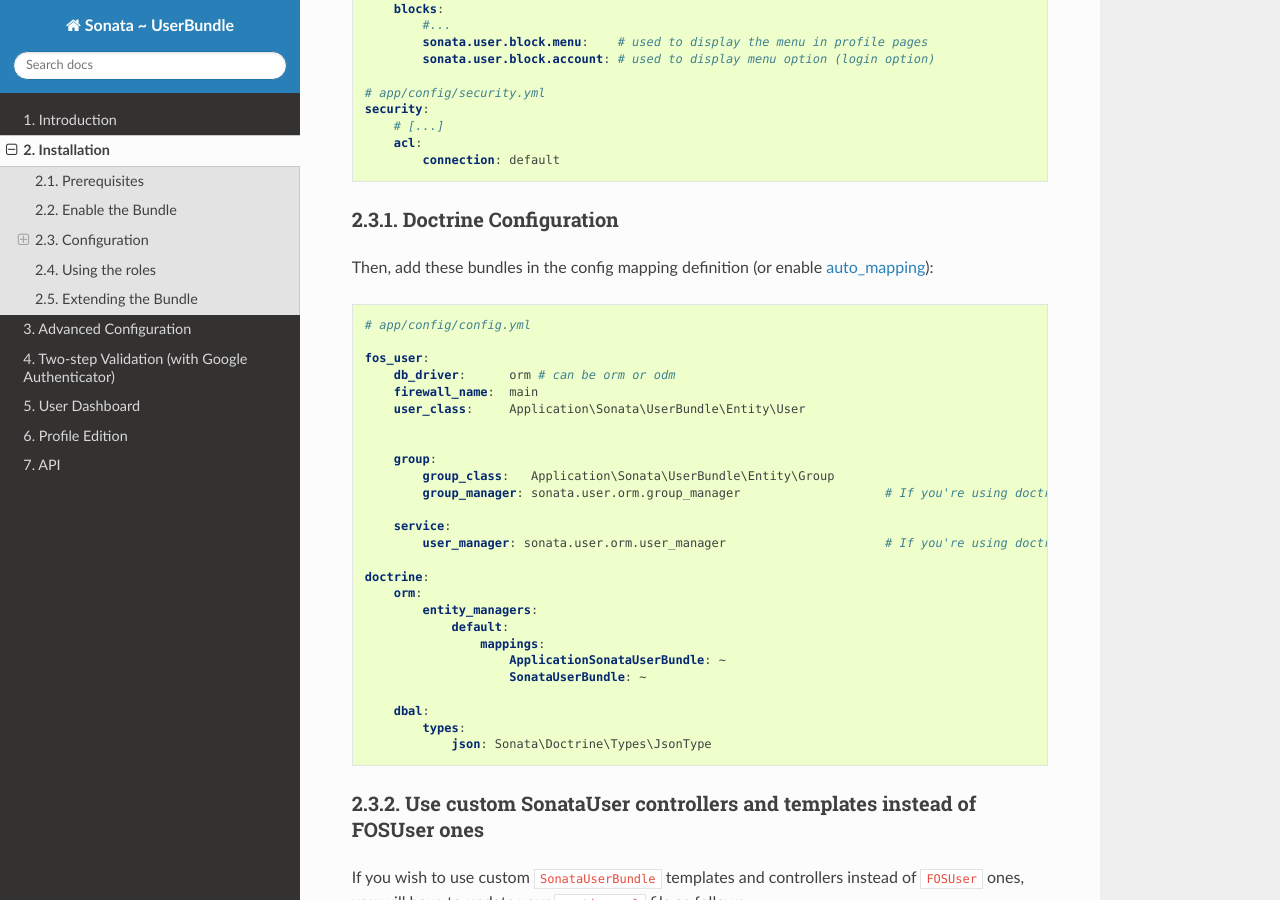
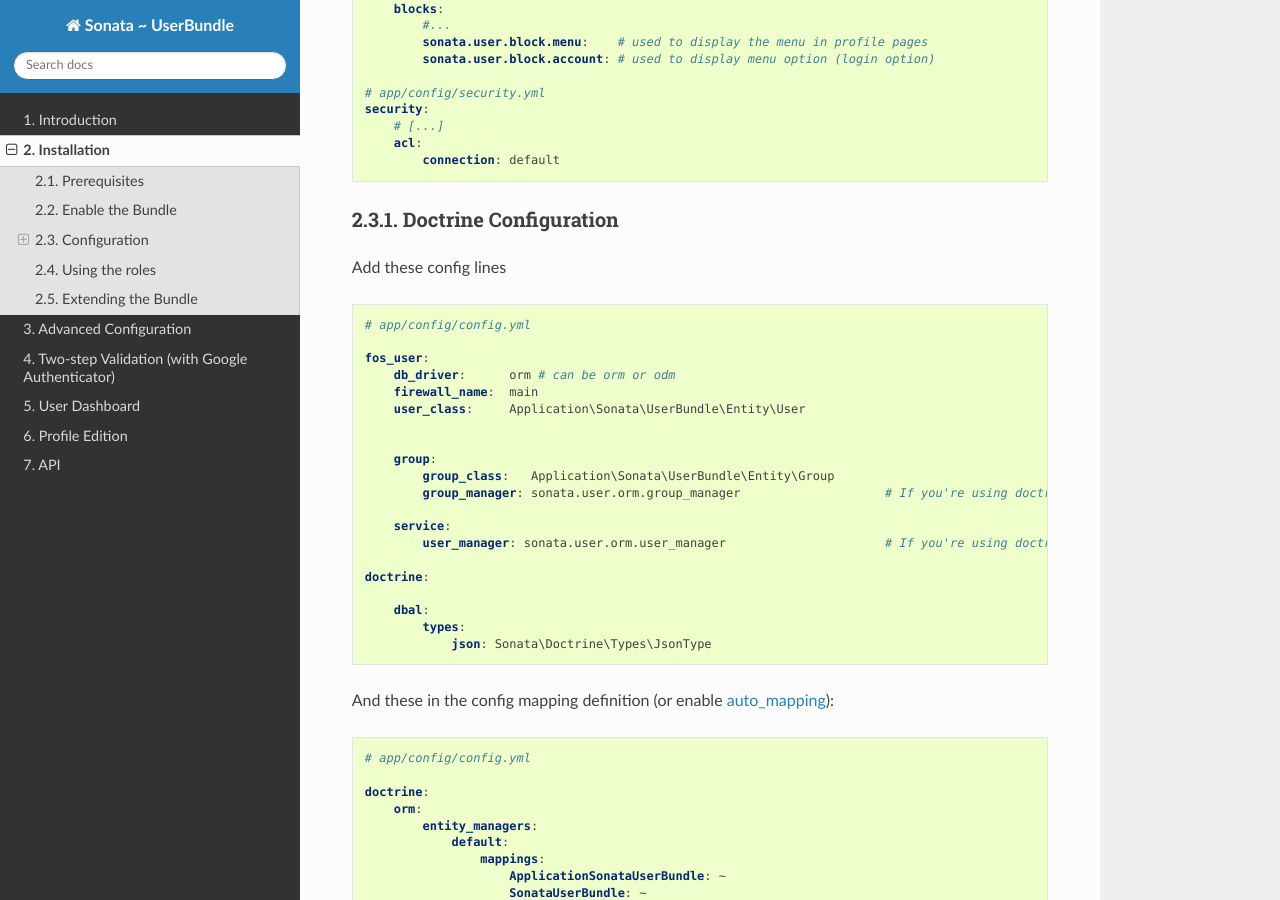
Before and after one commit to sonata-project/SonataUserBundle, a Sphinx documentation site: the page built from Resources/doc/reference/installation.rst, in a window 1280 px wide and 900 px high, scrolled down 1448 px. Built offline with Sphinx 7.4.7 and the Read the Docs theme 2.0.0, drawn with Linux system fonts in a browser that asks for light colours.

Commit message:
Fixed mapping configurations.
Before i thought to skip all Doctrine configuration steps, if i had enabled auto_mapping.

Forgive my English.

```diff
--- a/Resources/doc/reference/installation.rst
+++ b/Resources/doc/reference/installation.rst
@@ -81,7 +81,7 @@
 Doctrine Configuration
 ~~~~~~~~~~~~~~~~~~~~~~
 
-Then, add these bundles in the config mapping definition (or enable `auto_mapping <http://symfony.com/doc/2.0/reference/configuration/doctrine.html#configuration-overview>`_):
+Add these config lines
 
 .. code-block:: yaml
 
@@ -101,16 +101,25 @@
             user_manager: sonata.user.orm.user_manager                      # If you're using doctrine orm (use sonata.user.mongodb.group_manager for mongodb)
 
     doctrine:
+
+        dbal:
+            types:
+                json: Sonata\Doctrine\Types\JsonType
+
+
+And these in the config mapping definition (or enable `auto_mapping <http://symfony.com/doc/2.0/reference/configuration/doctrine.html#configuration-overview>`_):
+
+.. code-block:: yaml
+
+    # app/config/config.yml
+
+    doctrine:
         orm:
             entity_managers:
                 default:
                     mappings:
                         ApplicationSonataUserBundle: ~
                         SonataUserBundle: ~
-
-        dbal:
-            types:
-                json: Sonata\Doctrine\Types\JsonType
 
 
 
```
